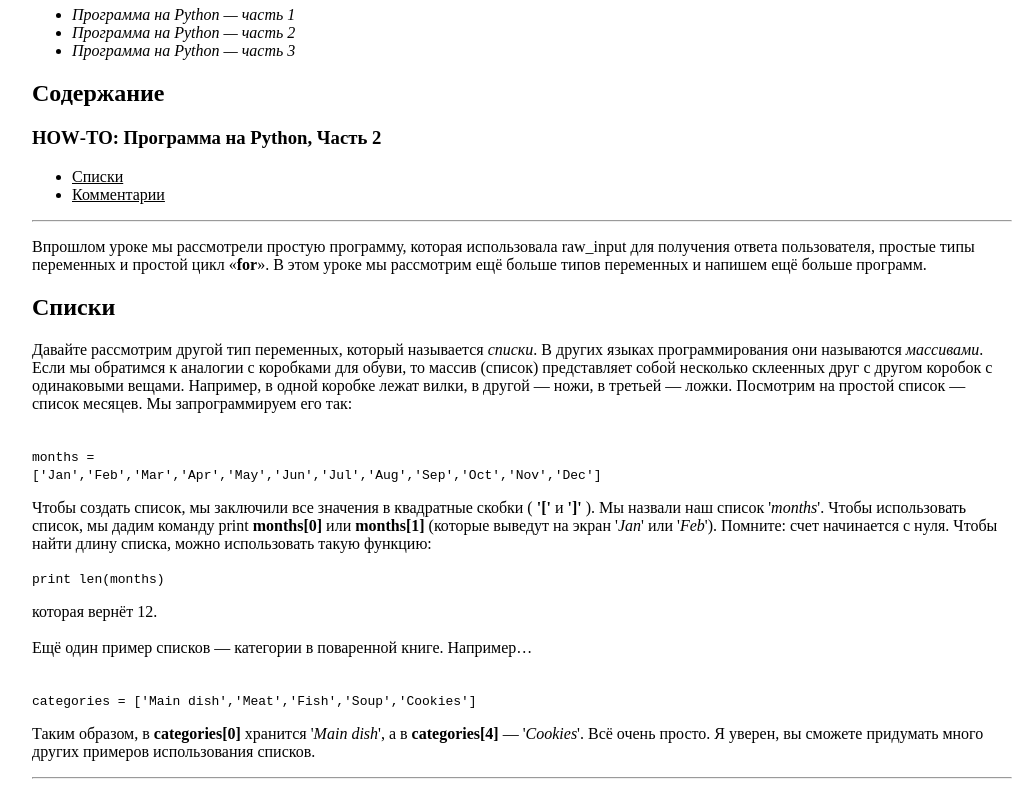
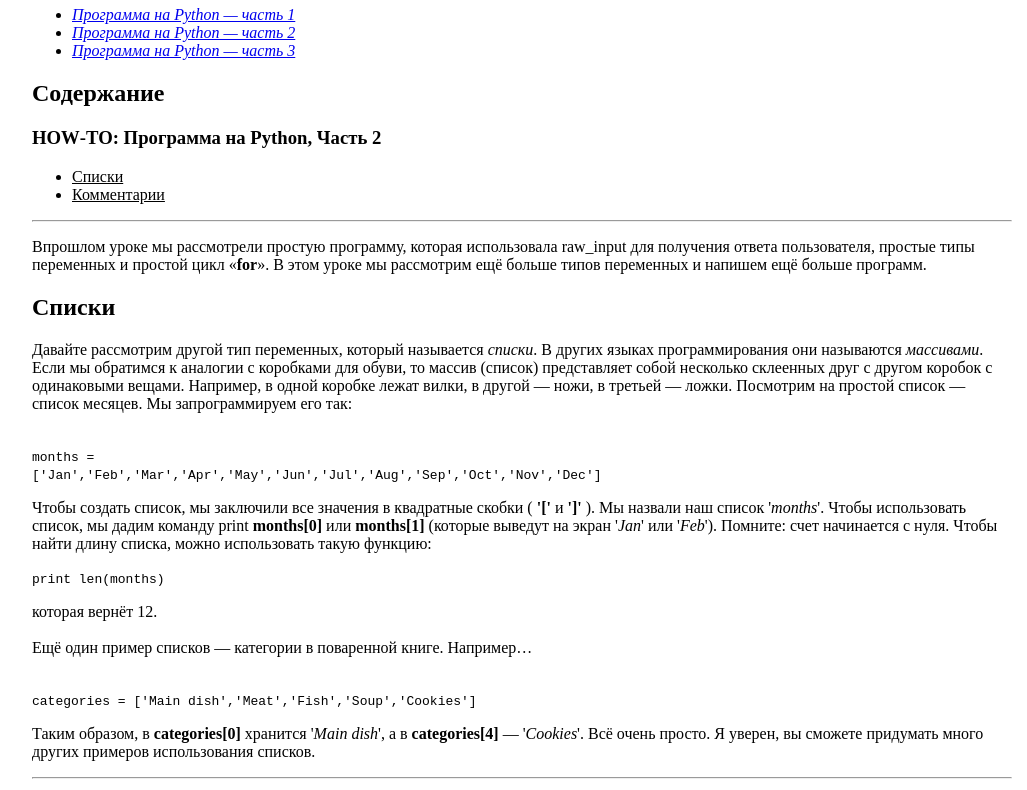
Before and after one commit to ITDmD/Dmitry_Drobyshev, a plain HTML site: page Lesson_1/Base/02.1.html in a window 1280 px wide. Shown: the part 132-922 px from the top of the page, without its empty margins (118-1145 px from the left). Drawn offline with Linux system fonts and the light colour scheme.

Commit message:
change links

```diff
--- a/Lesson_1/Base/02.1.html
+++ b/Lesson_1/Base/02.1.html
@@ -7,11 +7,11 @@
 <body>
     <style> body {display: block; margin-top: 80px; margin-right: 150px; margin-bottom: 70px; margin-left: 150px;};</style>
         <h1> HOW&hyphen;TO&colon; Программа на Python&comma; Часть 2</h1>
-            <ul>
-                <li><em> Программа на Python &mdash; часть 1 </em></li>
-                <li><em> Программа на Python &mdash; часть 2 </em></li>
-                <li><em> Программа на Python &mdash; часть 3 </em></li>
-            </ul>
+        <ul>
+            <li><i><a href="/Lesson_3/Base/links_01.html">Программа на Python — часть 1</a></i></li>
+            <li><i><a href="/Lesson_3/Base/links_02.html">Программа на Python — часть 2</a></i></li>
+            <li><i><a href="/Lesson_3/Base/links_03.html">Программа на Python — часть 3</a></i></li>
+        </ul>
 
         <h2>Содержание</h2>
         <h3>HOW&hyphen;TO&colon; Программа на Python&comma; Часть 2</h3>
```
Also changed, not shown: Lesson_1/Base/01.1.html (+5 -5 lines), Lesson_1/Base/03.1.html (+5 -5 lines), Lesson_3/Base/links_01.html (+1 -1 lines), Lesson_3/Base/links_02.html (+1 -1 lines), Lesson_3/Base/links_03.html (+1 -1 lines).
